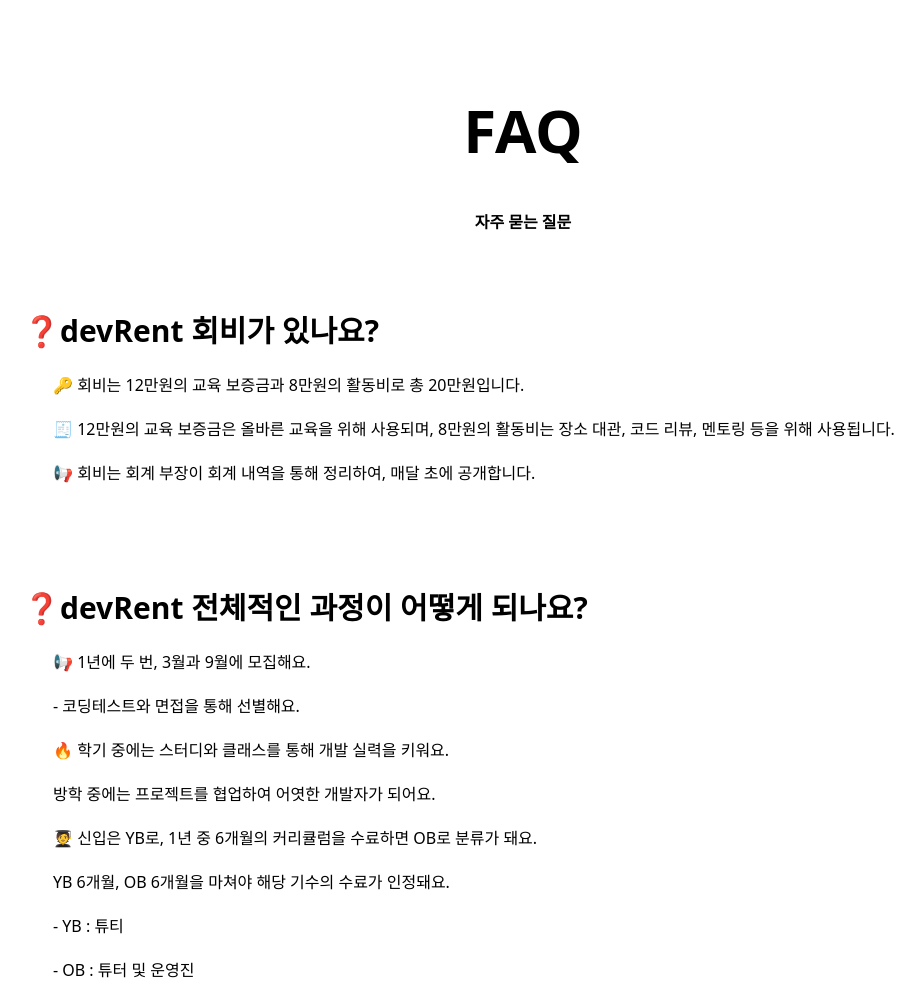
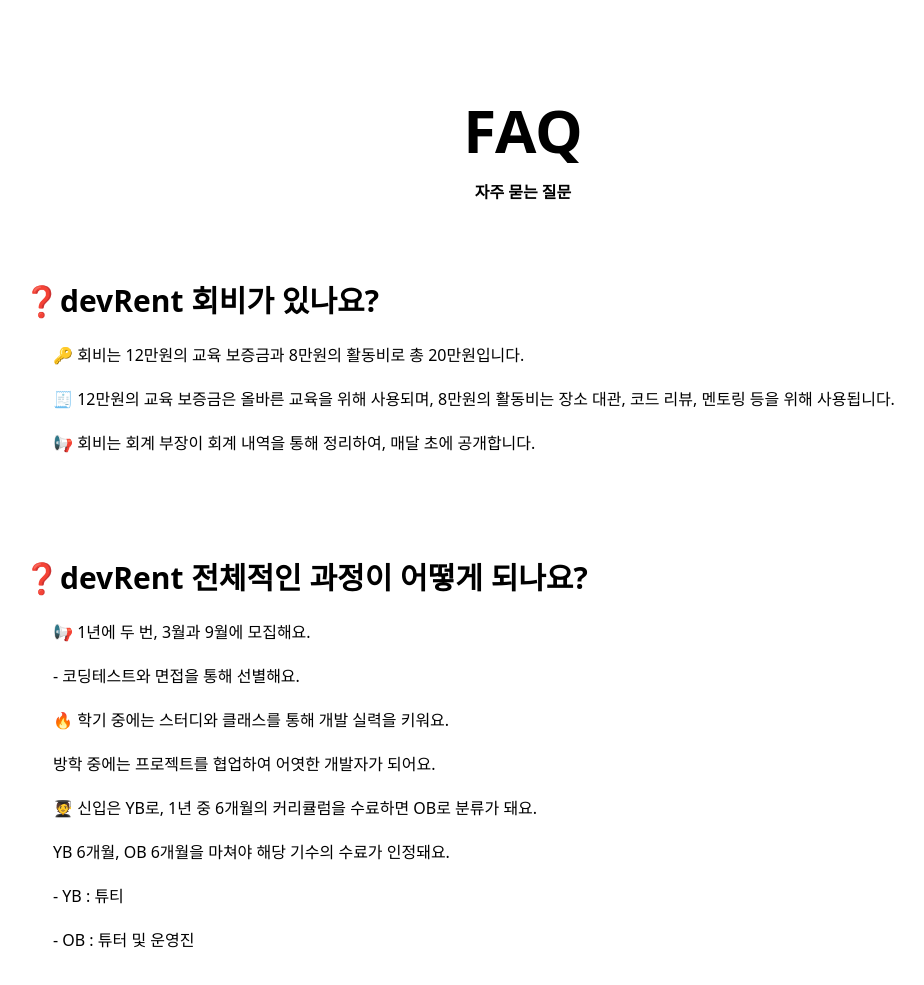
Before and after one commit to student079/devRentPage-1, a Gatsby site: page /QnA in a window 1280 px wide. Shown: the top 985 px of the page, without its empty margins (117-1041 px from the left). Built offline with nearby package versions, Linux system fonts and the light colour scheme; Gatsby itself is replaced by a stand-in of ours.

Commit message:
tmargin 조정

```diff
--- a/src/container/QnA/QnA.jsx
+++ b/src/container/QnA/QnA.jsx
@@ -6,7 +6,7 @@
   return (
     <section className="w-auto h-auto flex flex-col justify-start items-center mt-[100px]">
       <h1 class="text-6xl font-semibold">FAQ</h1>
-      <p className="w-auto h-auto flex-col justify-start items-center mt-[50px] mb-[50px] font-semibold">
+      <p className="w-auto h-auto flex-col justify-start items-center mt-[20px] mb-[50px] font-semibold">
         자주 묻는 질문
       </p>
       <br />
```
